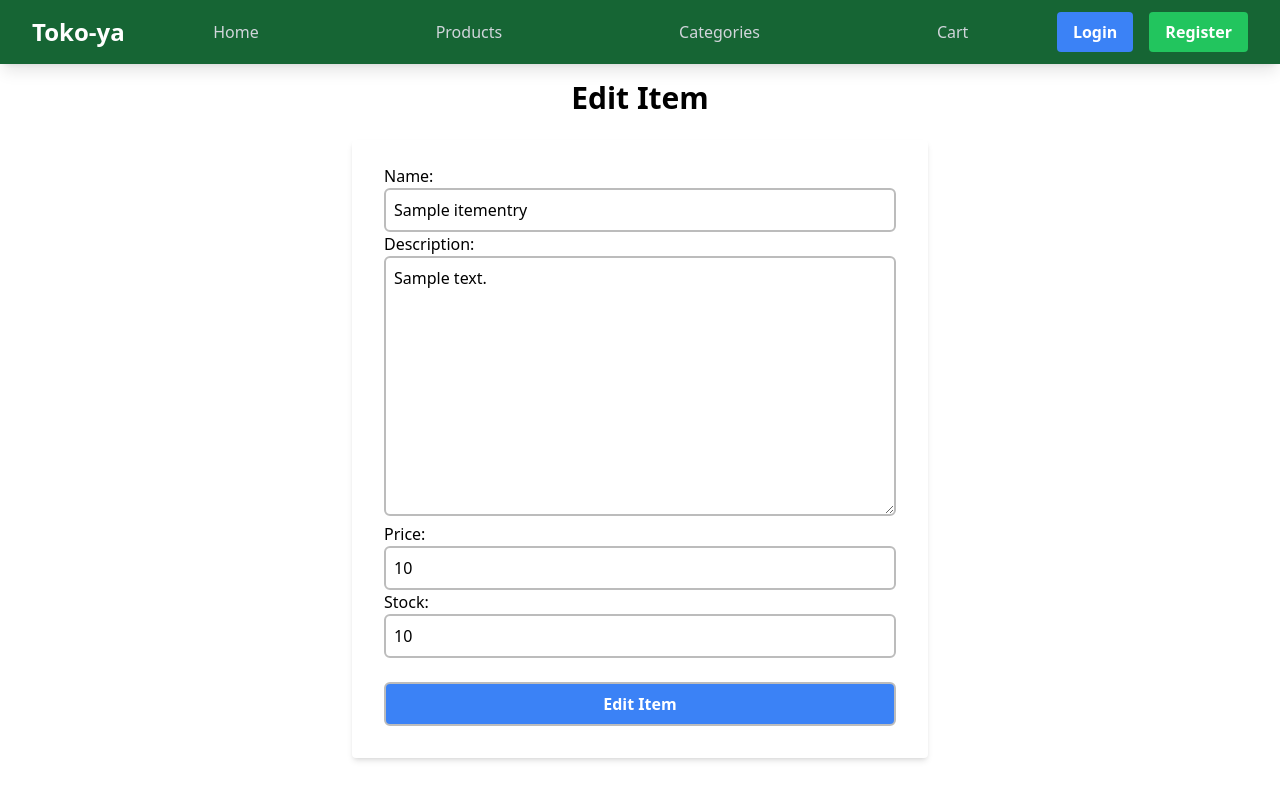
After one commit to turpatur/toko-ya, a Django app: page /edit-item/00000000-0000-0000-0000-000000000001 in a window 1280 px wide. The commit adds this page. Run offline with Django 5.2, Linux system fonts and the light colour scheme; tables that the repository leaves empty hold one stand-in row (values such as "Sample post"); some libraries are stand-ins or nearby versions.

Commit message:
submit tugas 5

```diff
--- /dev/null
+++ b/main/templates/edit_item.html
@@ -0,0 +1,22 @@
+{% extends 'base.html' %}
+{% load static %}
+{% block content %}
+{% include 'navbar.html' %}
+
+<div class="mt-20 max-w-xl mx-auto form-style">
+  <h1 class="text-3xl font-bold text-center mb-6">Edit Item</h1>
+
+  <form method="POST" enctype="multipart/form-data" class="bg-white shadow-md rounded px-8 pt-6 pb-8 mb-4">
+    {% csrf_token %}
+
+    <table class="w-full">
+      {{ form.as_p }}
+    </table>
+
+    <div class="flex justify-center mt-6">
+      <input type="submit" value="Edit Item" class="bg-blue-500 hover:bg-blue-600 text-white font-bold py-2 px-4 rounded cursor-pointer transition duration-300 animate-shine" />
+    </div>
+  </form>
+</div>
+
+{% endblock %}
--- a/main/urls.py
+++ b/main/urls.py
@@ -3,7 +3,8 @@ from main.views import show_main, create_item_entry, show_xml, show_json,show_xm
 from main.views import register
 from main.views import login_user
 from main.views import logout_user
-
+from main.views import edit_item
+from main.views import delete_item
 
 app_name = 'main'
 urlpatterns = [
@@ -16,5 +17,7 @@ urlpatterns = [
     path('register/', register, name='register'),
     path('login/', login_user, name='login'),
     path('logout/', logout_user, name='logout'),
+    path('edit-item/<uuid:id>', edit_item, name='edit_item'),
+    path('delete/<uuid:id>', delete_item, name='delete_item'),
 
 ]
--- a/main/views.py
+++ b/main/views.py
@@ -1,7 +1,7 @@
-from django.shortcuts import render,redirect
+from django.shortcuts import render,redirect, reverse
 from main.forms import ItemEntryForm
 from main.models import ItemEntry
-from django.http import HttpResponse
+from django.http import HttpResponse, HttpResponseRedirect
 from django.core import serializers
 from django.contrib import messages
 from django.contrib.auth.forms import UserCreationForm, AuthenticationForm
@@ -86,3 +86,26 @@ def logout_user(request):
     response = HttpResponseRedirect(reverse('main:login'))
     response.delete_cookie('last_login')
     return response
+
+def edit_item(request, id):
+    # Get mood entry berdasarkan id
+    item = ItemEntry.objects.get(pk = id)
+
+    # Set mood entry sebagai instance dari form
+    form = ItemEntryForm(request.POST or None, instance=item)
+
+    if form.is_valid() and request.method == "POST":
+        # Simpan form dan kembali ke halaman awal
+        form.save()
+        return HttpResponseRedirect(reverse('main:show_main'))
+
+    context = {'form': form}
+    return render(request, "edit_item.html", context)
+
+def delete_item(request, id):
+    # Get item berdasarkan id
+    item = ItemEntry.objects.get(pk = id)
+    # Hapus item
+    item.delete()
+    # Kembali ke halaman awal
+    return HttpResponseRedirect(reverse('main:show_main'))
--- /dev/null
+++ b/static/css/global.css
@@ -0,0 +1,21 @@
+.form-style form input,
+.form-style form textarea,
+.form-style form select {
+    width: 100%;
+    padding: 0.5rem;
+    border: 2px solid #bcbcbc;
+    border-radius: 0.375rem; /* Tailwind's rounded-md equivalent */
+    transition: border-color 0.3s, box-shadow 0.3s;
+}
+
+.form-style form input:focus,
+.form-style form textarea:focus,
+.form-style form select:focus {
+    outline: none;
+    border-color: #bcbcbc; /* Border color on focus */
+    box-shadow: 0 0 0 3px #bcbcbc; /* Glow effect on focus */
+}
+
+.bg-offwhite {
+    background-color: #f8f8f8; /* Adjust color to your liking */
+}
--- a/templates/base.html
+++ b/templates/base.html
@@ -5,8 +5,9 @@
     <meta charset="UTF-8" />
     <meta name="viewport" content="width=device-width, initial-scale=1.0" />
     {% block meta %} {% endblock meta %}
+    <script src="https://cdn.tailwindcss.com"></script>
+    <link rel="stylesheet" href="{% static 'css/global.css' %}"/>
   </head>
-
   <body>
     {% block content %} {% endblock content %}
   </body>
--- /dev/null
+++ b/templates/navbar.html
@@ -0,0 +1,91 @@
+<!DOCTYPE html>
+<html lang="en">
+<head>
+    <meta charset="UTF-8">
+    <meta name="viewport" content="width=device-width, initial-scale=1.0">
+    <!-- Load static files -->
+    {% load static %}
+    <link rel="stylesheet" href="{% static 'css/styles.css' %}">
+</head>
+<body>
+  <nav class="bg-green-800 shadow-lg fixed top-0 left-0 z-40 w-screen">
+    <div class="max-w-7xl mx-auto px-4 sm:px-6 lg:px-8">
+      <div class="flex items-center justify-between h-16">
+
+        <!-- Logo section -->
+        <div class="flex-shrink-0">
+          <h1 class="text-2xl font-bold text-center text-white">Toko-ya</h1>
+        </div>
+
+        <!-- Menu section (Desktop) -->
+        <div class="hidden md:flex flex-grow justify-around">
+          <a href="{% url 'main:show_main' %}" class="text-gray-300 hover:text-white px-3 py-2 rounded-md text-base font-medium">Home</a>
+          <a href="#" class="text-gray-300 hover:text-white px-3 py-2 rounded-md text-base font-medium">Products</a>
+          <a href="#" class="text-gray-300 hover:text-white px-3 py-2 rounded-md text-base font-medium">Categories</a>
+          <a href="#" class="text-gray-300 hover:text-white px-3 py-2 rounded-md text-base font-medium">Cart</a>
+        </div>
+
+        <!-- Mobile Menu Button -->
+        <div class="md:hidden flex items-center">
+          <button class="mobile-menu-button">
+            <svg class="w-6 h-6 text-white" fill="none" stroke-linecap="round" stroke-linejoin="round" stroke-width="2" viewBox="0 0 24 24" stroke="currentColor">
+              <path d="M4 6h16M4 12h16M4 18h16"></path>
+            </svg>
+          </button>
+        </div>
+
+        <!-- Welcome message and logout/login -->
+        <div class="hidden md:flex items-center space-x-2">
+          {% if user.is_authenticated %}
+            <span class="text-gray-300">Welcome, {{ user.username }}</span>
+            <a href="{% url 'main:logout' %}" class="text-center bg-red-500 hover:bg-red-600 text-white font-bold py-2 px-4 rounded transition duration-300">
+              Logout
+            </a>
+          {% else %}
+            <a href="{% url 'main:login' %}" class="text-center bg-blue-500 hover:bg-blue-600 text-white font-bold py-2 px-4 rounded transition duration-300 mr-2">
+              Login
+            </a>
+            <a href="{% url 'main:register' %}" class="text-center bg-green-500 hover:bg-green-600 text-white font-bold py-2 px-4 rounded transition duration-300">
+              Register
+            </a>
+          {% endif %}
+        </div>
+      </div>
+    </div>
+
+    <!-- Mobile Menu -->
+    <div class="mobile-menu hidden md:hidden px-4 w-full">
+      <div class="pt-2 pb-3 space-y-1 mx-auto">
+        <a href="{% url 'main:show_main' %}" class="block text-gray-300 px-3 py-2">Home</a>
+        <a href="#" class="block text-gray-300 px-3 py-2">Products</a>
+        <a href="#" class="block text-gray-300 px-3 py-2">Categories</a>
+        <a href="#" class="block text-gray-300 px-3 py-2">Cart</a>
+
+        {% if user.is_authenticated %}
+          <span class="block text-gray-300 px-3 py-2">Welcome, {{ user.username }}</span>
+          <a href="{% url 'main:logout' %}" class="block text-center bg-red-500 hover:bg-red-600 text-white font-bold py-2 px-4 rounded transition duration-300">
+            Logout
+          </a>
+        {% else %}
+          <a href="{% url 'main:login' %}" class="block text-center bg-blue-500 hover:bg-blue-600 text-white font-bold py-2 px-4 rounded transition duration-300 mb-2">
+            Login
+          </a>
+          <a href="{% url 'main:register' %}" class="block text-center bg-green-500 hover:bg-green-600 text-white font-bold py-2 px-4 rounded transition duration-300">
+            Register
+          </a>
+        {% endif %}
+      </div>
+    </div>
+  </nav>
+
+  <script>
+    // Toggle mobile menu visibility
+    const btn = document.querySelector("button.mobile-menu-button");
+    const menu = document.querySelector(".mobile-menu");
+
+    btn.addEventListener("click", () => {
+      menu.classList.toggle("hidden");
+    });
+  </script>
+</body>
+</html>
```
Also changed, not shown: main/templates/create_item_entry.html (+21 -13 lines), main/templates/item_card.html (added, +16 -0 lines), main/templates/login.html (+52 -15 lines), main/templates/main.html (+35 -36 lines), main/templates/register.html (+60 -20 lines), toko_ya/settings.py (+8 -1 lines), static/image/sadge.png (added).
